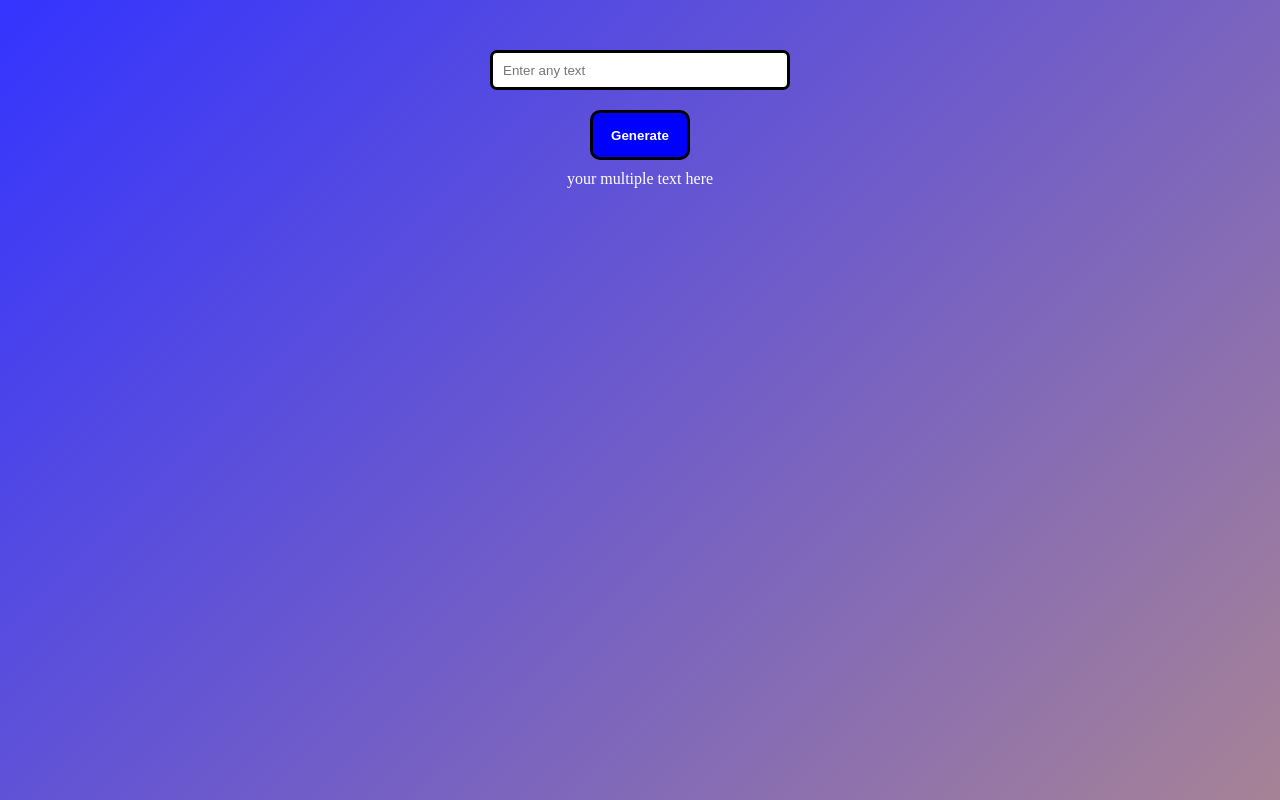
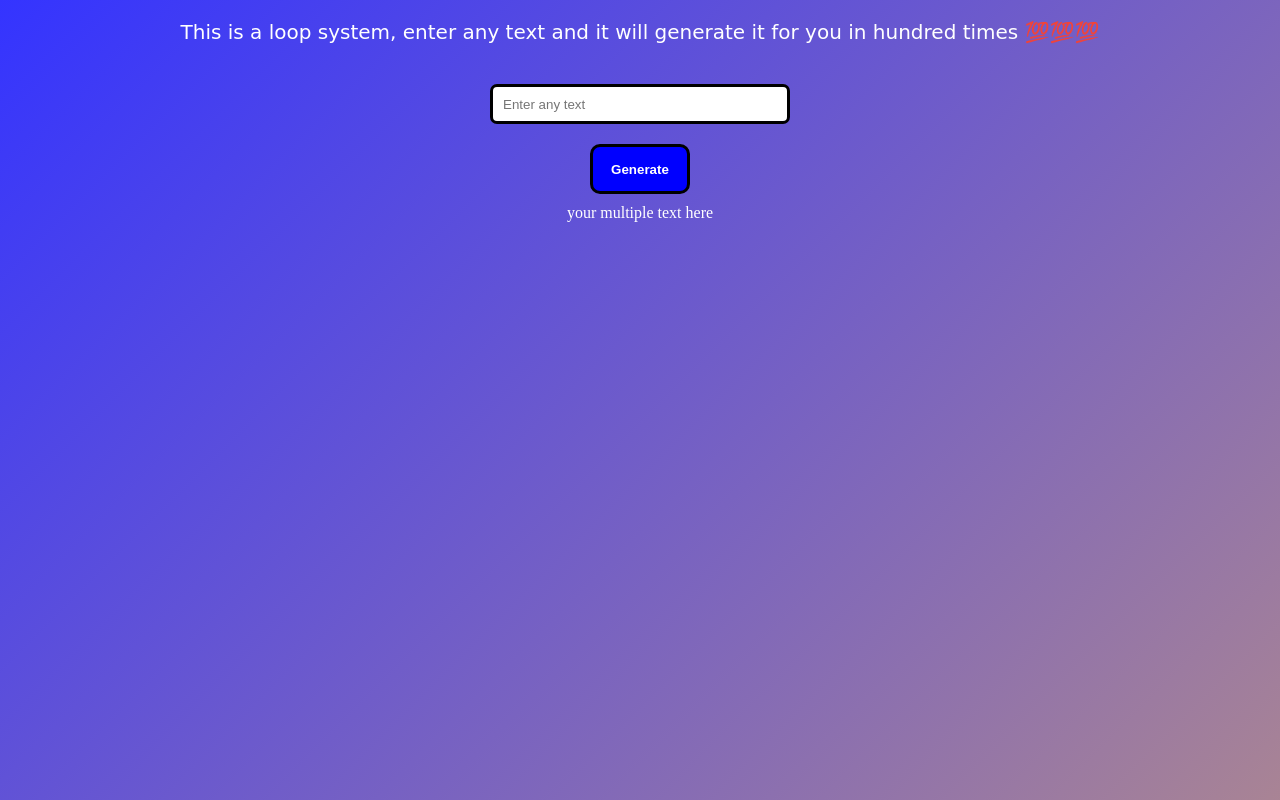
Before and after one commit to JUNIOR-SAM/A-loop-system, a plain HTML site: page index.html in a window 1280 px wide. Shown: the top 800 px of the page. Drawn offline with Linux system fonts and the light colour scheme.

Commit message:
i add a paragraph

```diff
--- a/index.html
+++ b/index.html
@@ -7,6 +7,7 @@
     <link rel="stylesheet" href="style.css" />
   </head>
   <body>
+     <p>This is a loop system, enter any text and it will generate it for you in hundred times 💯💯💯</p>
     <div class="container">
     <input type="text" id="text" placeholder="Enter any text" /> <br>
     <button onclick="yourText()">Generate</button>
--- a/style.css
+++ b/style.css
@@ -19,7 +19,7 @@ input{
 
 .container{
     margin: auto;
-    margin-top: 50px;
+    margin-top: 40px;
     width: 300px;
 
 }
@@ -41,10 +41,18 @@ button{
     color: white;
 }
 
+p{
+    text-align: center;
+    color: white;
+    font-family: cursive;
+    font-size: 20px;
+    padding: 20px 50px 0 50px;
+}
+
 @media  (max-width: 300px) {
     .container{
         width: 100%;
-        margin-top: 50px;
+        margin-top: 30px;
     }
 
     input{
@@ -57,4 +65,8 @@ button{
         margin-left: 80px;
         height: 40px;
     }
+
+    p{
+        padding: 20px 10px 0 10px;
+    }
 }
```
